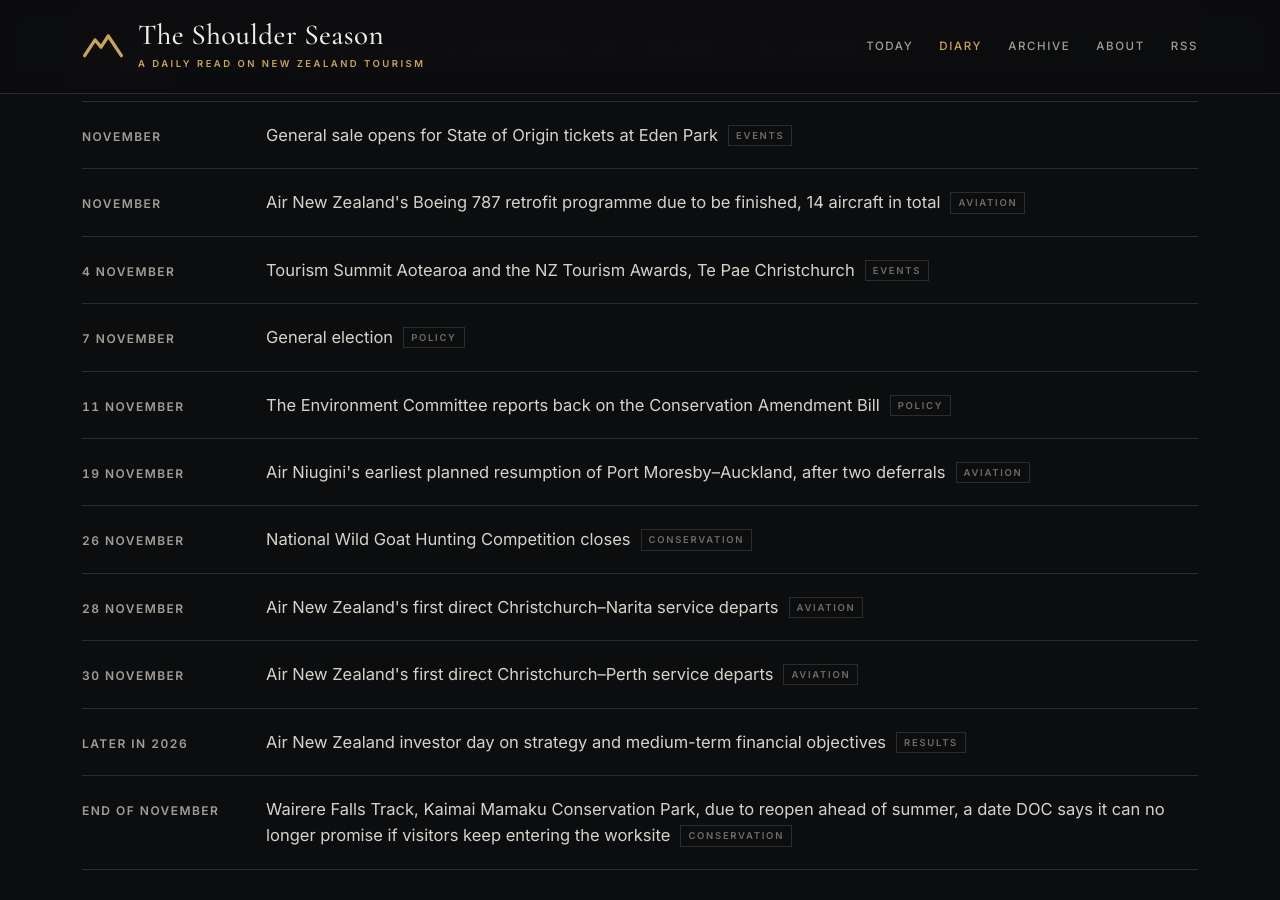
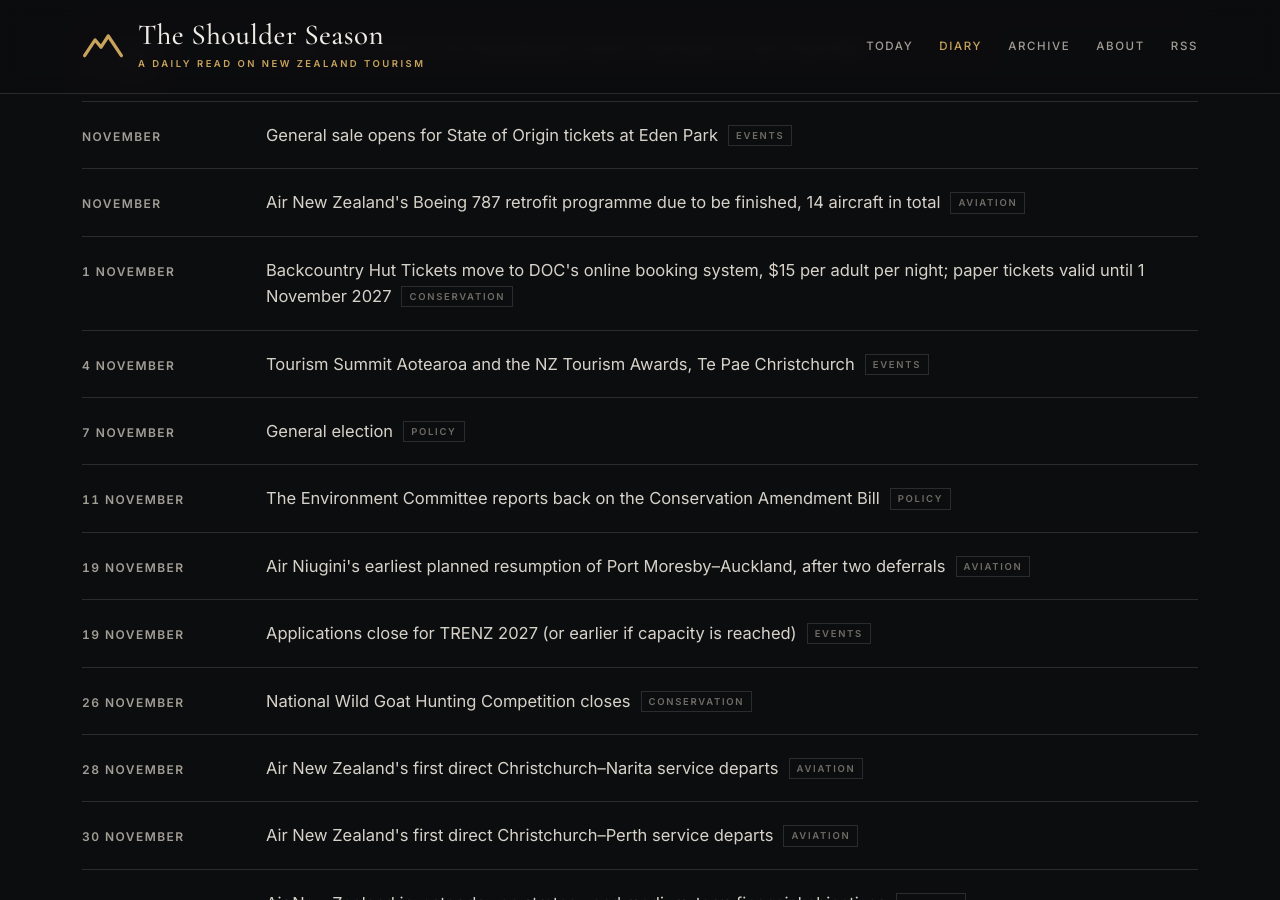
Before and after one commit to CTOverlord/shoulder-season, a Jekyll site: the page built from diary.html, in a window 1280 px wide and 900 px high, scrolled down 2655 px. Built offline with Jekyll 4.4.1, drawn with Linux system fonts in a browser that asks for light colours; some of the changed text lies outside the part shown.

```diff
--- a/_data/diary.yml
+++ b/_data/diary.yml
@@ -678,3 +678,21 @@
   display: 23 January to 20 February 2027
   text: Air New Zealand runs three extra Shanghai to Auckland return services a week for Chinese New Year, ten a week in total
   tag: Aviation
+
+- date: 2026-11-01
+  text: Backcountry Hut Tickets move to DOC's online booking system, $15 per adult per night; paper tickets valid until 1 November 2027
+  tag: Conservation
+
+- date: 2026-11-19
+  text: Applications close for TRENZ 2027 (or earlier if capacity is reached)
+  tag: Events
+
+- date: 2027-05-11
+  display: 11-13 May 2027
+  text: TRENZ 2027, Ōtautahi Christchurch
+  tag: Events
+
+- date: 2028-10-21
+  display: 21 October to 19 November 2028
+  text: ICC Men's T20 World Cup, co-hosted by New Zealand and Australia; National's proposed digital trans-Tasman travel trial is targeted to start before it
+  tag: Events
```
Also changed, not shown: _posts/2026-10-02-national-pledges-passport-free-trans-tasman-trial.md (added, +68 -0 lines).
